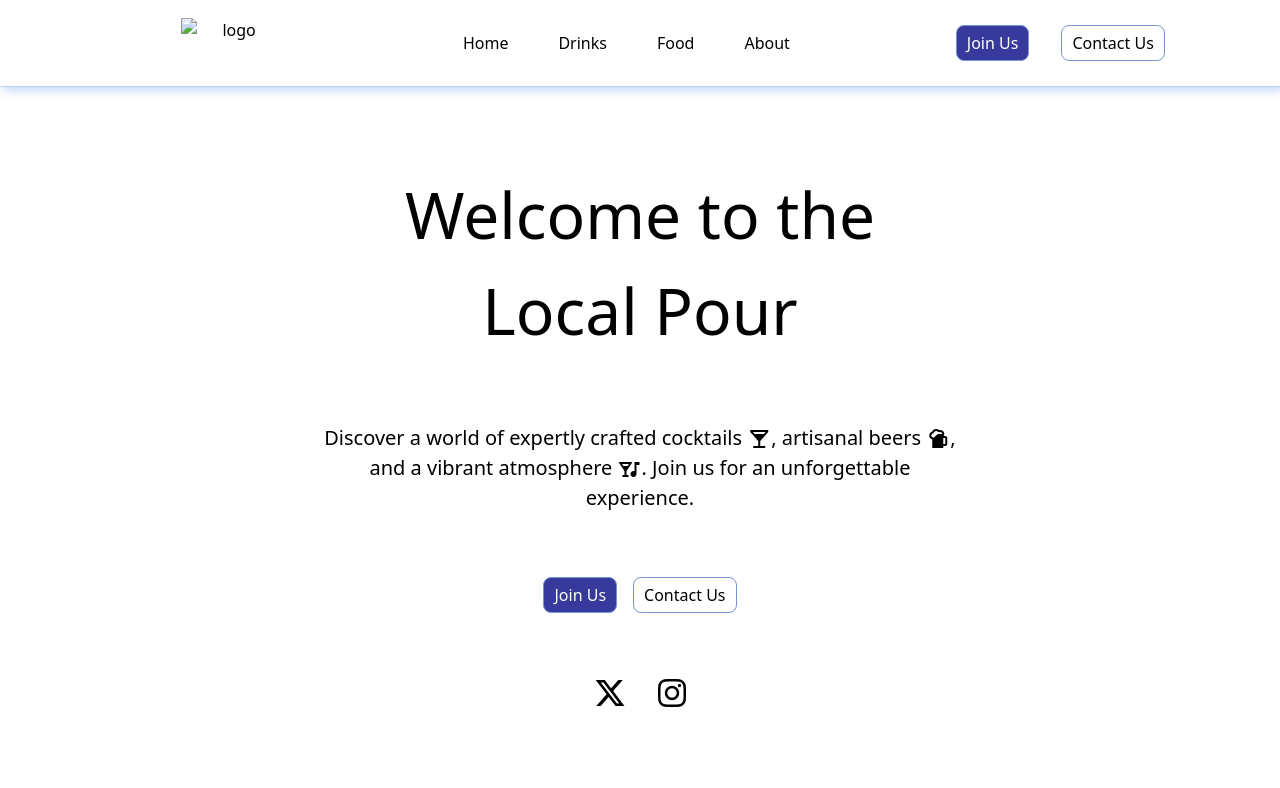
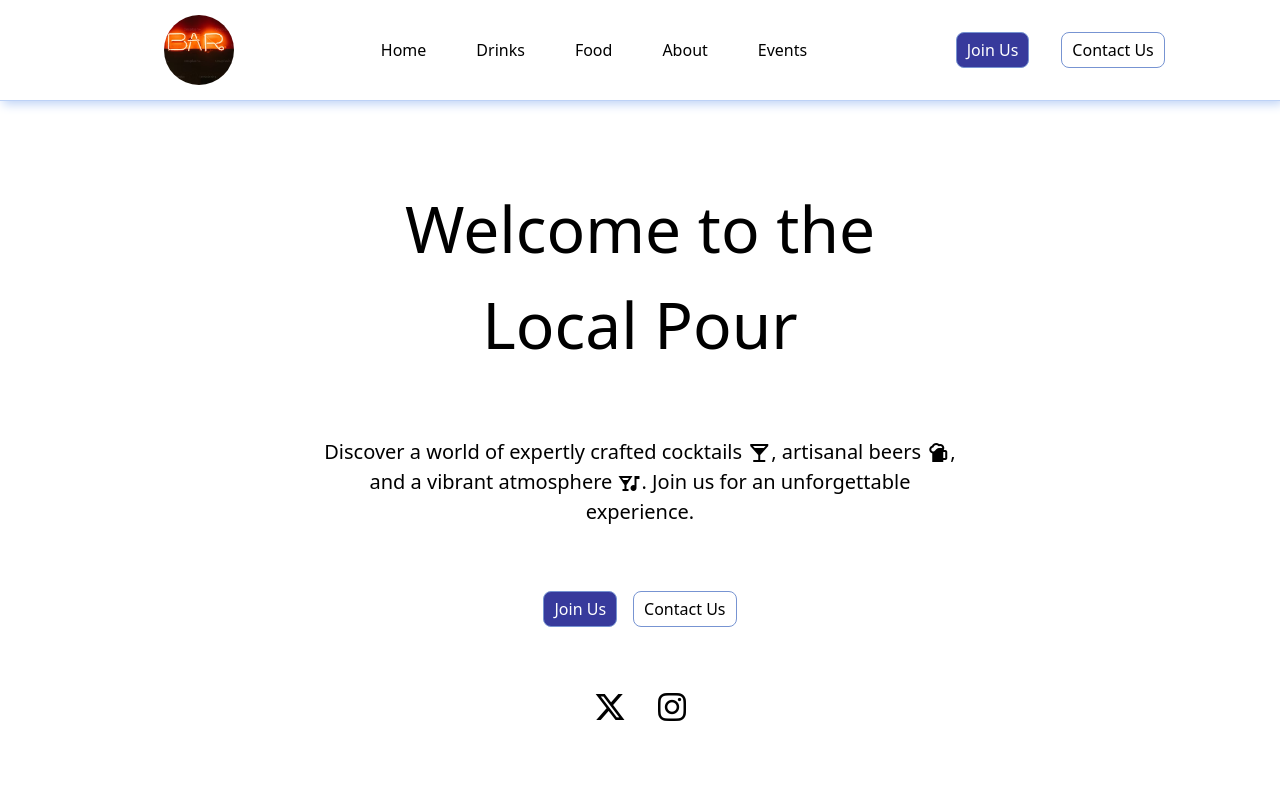
Before and after one commit to barroso2223/barPremium, a website: page index.html in a window 1280 px wide. Shown: the top 788 px of the page. Drawn offline with Linux system fonts and the light colour scheme.

Commit message:
updated 115251257

```diff
--- a/index.html
+++ b/index.html
@@ -20,13 +20,14 @@
     <header>
         <nav id="navBar">
             <div id="logoContainer">
-                <img src="#" alt="logo" id="logo">
+                <img src="./images/barLogoImage.avif" alt="logo" id="logo">
             </div>
             <ul>
                 <li><a href="#home">Home</a></li>
                 <li><a href="#menuDrinks">Drinks</a></li>
                 <li><a href="#menuFood">Food</a></li>
                 <li><a href="#about">About</a></li>
+                <li><a href="#events">Events</a></li>
             </ul>
             <div class="buttons">
                 <button class="primaryBtn"><a href="#">Join Us</a></button>
@@ -143,6 +144,15 @@
             </div>
         </div>
     </section>
+
+    <section id="about">
+
+    </section>
+
+    <section id="events">
+
+    </section>
+
     <script src="/main.js"></script>
 </body>
 </html>
--- a/style.css
+++ b/style.css
@@ -102,9 +102,22 @@ header {
 }
 
 #logoContainer {
-    width: 100px;
-    height: 50px;
+    display: flex;
+    justify-content: left;
+    width: 70px;
+    height: 70px;
+    padding: 0;
     margin: 0 auto;
+    overflow: hidden;
+    border-radius: 50%;
+    bottom: 100;
+}
+
+#logoContainer img {
+    width: 100%;
+    height: 100%;
+    object-fit: cover;
+    scale: 2;
 }
 
 #navBar ul {
@@ -114,7 +127,7 @@ header {
 }
 
 #navBar ul li a {
-    margin-left: 50px;
+    margin-left: clamp(20px, 10vw, 50px);
     text-decoration: none;
     color: var(--clrMain900);
 }
@@ -351,7 +364,6 @@ img {
 
 @media screen and (max-width: 580px ) {
     #navBar {
-        width: 100dvw;
         display: flex;
         justify-content: center;
         align-items: center;
```
Also changed, not shown: images/barLogoImage.avif (added).
